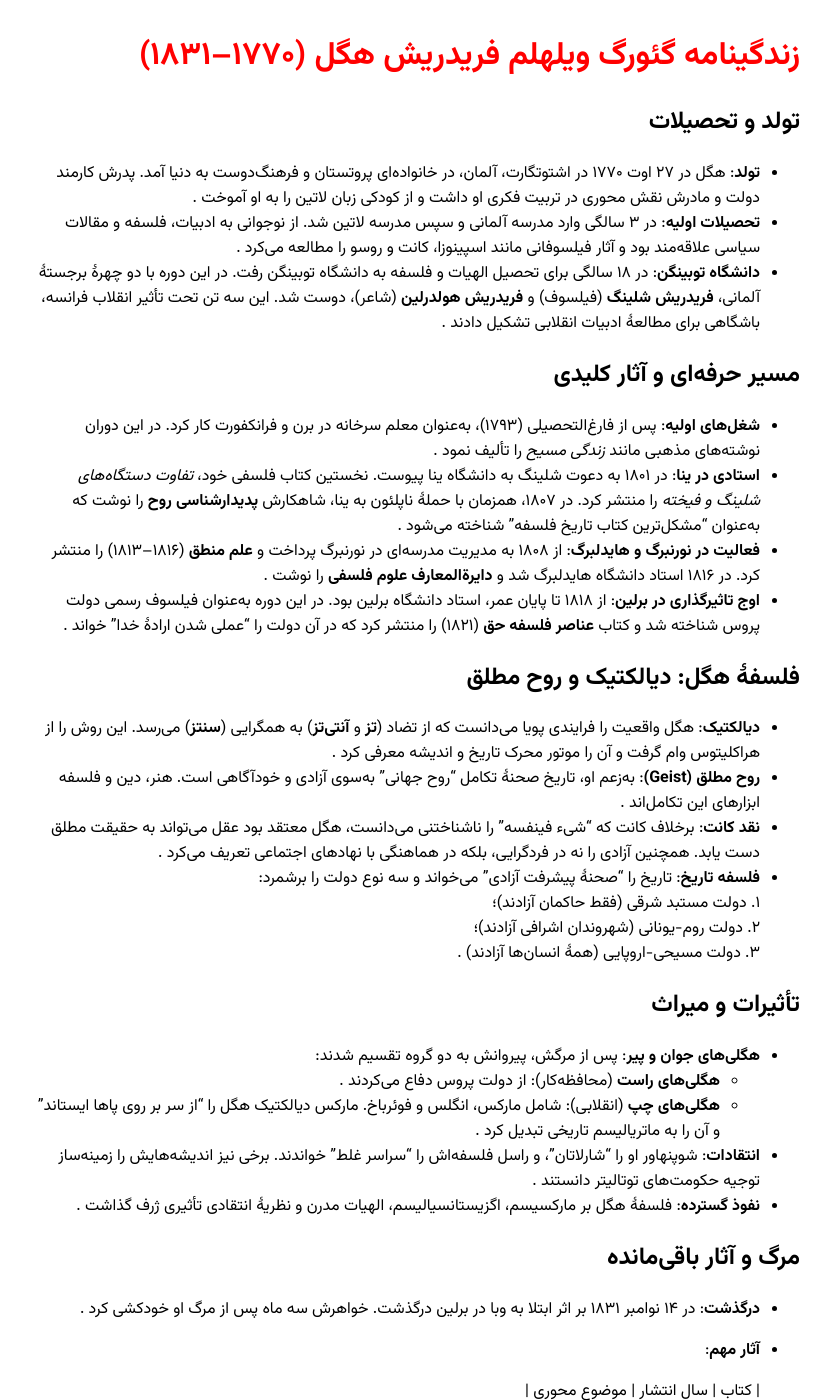
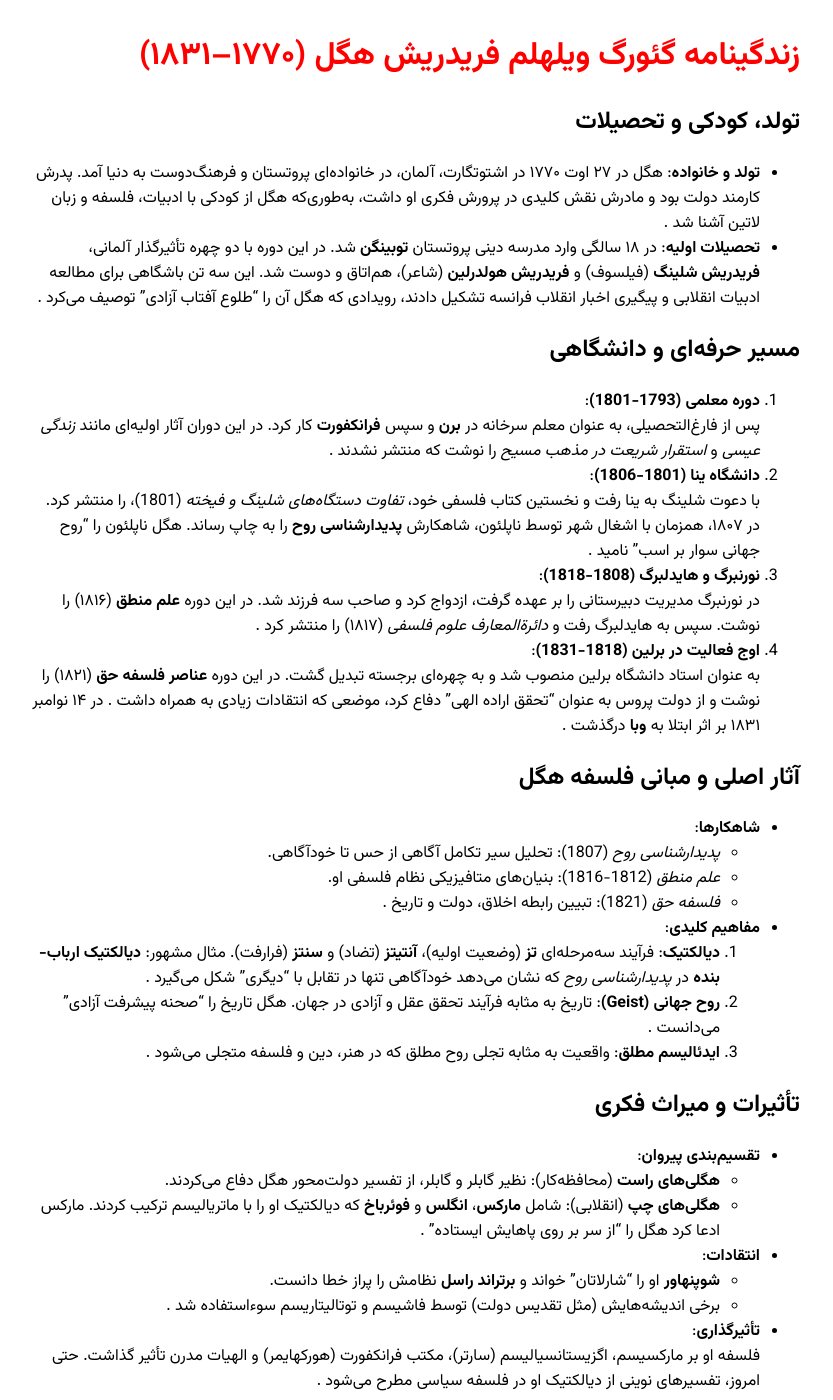
Before and after one commit to darkblog/darkblog.github.io, a Jekyll site: the page built from _posts/2025-7-4-56.md, in a window 1280 px wide and 1400 px high. Shown: the whole window, without its empty margins (224-1057 px from the left). Built offline with Jekyll 4.4.1, drawn with Linux system fonts in a browser that asks for light colours; some of the changed text lies outside the part shown.

Commit message:
Update 2025-7-4-56.md

```diff
--- a/_posts/2025-7-4-56.md
+++ b/_posts/2025-7-4-56.md
@@ -3,44 +3,54 @@ layout: post
 title: زندگینامه گئورگ ویلهلم فریدریش هگل (۱۷۷۰–۱۸۳۱)
 ---
 
-## تولد و تحصیلات
-- **تولد**: هگل در ۲۷ اوت ۱۷۷۰ در اشتوتگارت، آلمان، در خانواده‌ای پروتستان و فرهنگ‌دوست به دنیا آمد. پدرش کارمند دولت و مادرش نقش محوری در تربیت فکری او داشت و از کودکی زبان لاتین را به او آموخت .
-- **تحصیلات اولیه**: در ۳ سالگی وارد مدرسه آلمانی و سپس مدرسه لاتین شد. از نوجوانی به ادبیات، فلسفه و مقالات سیاسی علاقه‌مند بود و آثار فیلسوفانی مانند اسپینوزا، کانت و روسو را مطالعه می‌کرد .
-- **دانشگاه توبینگن**: در ۱۸ سالگی برای تحصیل الهیات و فلسفه به دانشگاه توبینگن رفت. در این دوره با دو چهرهٔ برجستهٔ آلمانی، **فریدریش شلینگ** (فیلسوف) و **فریدریش هولدرلین** (شاعر)، دوست شد. این سه تن تحت تأثیر انقلاب فرانسه، باشگاهی برای مطالعهٔ ادبیات انقلابی تشکیل دادند .
+## تولد، کودکی و تحصیلات
+- **تولد و خانواده**: هگل در ۲۷ اوت ۱۷۷۰ در اشتوتگارت، آلمان، در خانواده‌ای پروتستان و فرهنگ‌دوست به دنیا آمد. پدرش کارمند دولت بود و مادرش نقش کلیدی در پرورش فکری او داشت، به‌طوری‌که هگل از کودکی با ادبیات، فلسفه و زبان لاتین آشنا شد .
+- **تحصیلات اولیه**: در ۱۸ سالگی وارد مدرسه دینی پروتستان **توبینگن** شد. در این دوره با دو چهره تأثیرگذار آلمانی، **فریدریش شلینگ** (فیلسوف) و **فریدریش هولدرلین** (شاعر)، هم‌اتاق و دوست شد. این سه تن باشگاهی برای مطالعه ادبیات انقلابی و پیگیری اخبار انقلاب فرانسه تشکیل دادند، رویدادی که هگل آن را "طلوع آفتاب آزادی" توصیف می‌کرد .
 
-## مسیر حرفه‌ای و آثار کلیدی
-- **شغل‌های اولیه**: پس از فارغ‌التحصیلی (۱۷۹۳)، به‌عنوان معلم سرخانه در برن و فرانکفورت کار کرد. در این دوران نوشته‌های مذهبی مانند *زندگی مسیح* را تألیف نمود .
-- **استادی در ینا**: در ۱۸۰۱ به دعوت شلینگ به دانشگاه ینا پیوست. نخستین کتاب فلسفی خود، *تفاوت دستگاه‌های شلینگ و فیخته* را منتشر کرد. در ۱۸۰۷، همزمان با حملهٔ ناپلئون به ینا، شاهکارش **پدیدارشناسی روح** را نوشت که به‌عنوان "مشکل‌ترین کتاب تاریخ فلسفه" شناخته می‌شود .
-- **فعالیت در نورنبرگ و هایدلبرگ**: از ۱۸۰۸ به مدیریت مدرسه‌ای در نورنبرگ پرداخت و **علم منطق** (۱۸۱۶–۱۸۱۳) را منتشر کرد. در ۱۸۱۶ استاد دانشگاه هایدلبرگ شد و **دایرةالمعارف علوم فلسفی** را نوشت .
-- **اوج تاثیرگذاری در برلین**: از ۱۸۱۸ تا پایان عمر، استاد دانشگاه برلین بود. در این دوره به‌عنوان فیلسوف رسمی دولت پروس شناخته شد و کتاب **عناصر فلسفه حق** (۱۸۲۱) را منتشر کرد که در آن دولت را "عملی شدن ارادهٔ خدا" خواند .
+## مسیر حرفه‌ای و دانشگاهی
+1. **دوره معلمی (1793-1801)**:
+   پس از فارغ‌التحصیلی، به عنوان معلم سرخانه در **برن** و سپس **فرانکفورت** کار کرد. در این دوران آثار اولیه‌ای مانند *زندگی عیسی* و *استقرار شریعت در مذهب مسیح* را نوشت که منتشر نشدند .
+2. **دانشگاه ینا (1801-1806)**:
+   با دعوت شلینگ به ینا رفت و نخستین کتاب فلسفی خود، *تفاوت دستگاه‌های شلینگ و فیخته* (1801)، را منتشر کرد. در ۱۸۰۷، همزمان با اشغال شهر توسط ناپلئون، شاهکارش **پدیدارشناسی روح** را به چاپ رساند. هگل ناپلئون را "روح جهانی سوار بر اسب" نامید .
+3. **نورنبرگ و هایدلبرگ (1808-1818)**:
+   در نورنبرگ مدیریت دبیرستانی را بر عهده گرفت، ازدواج کرد و صاحب سه فرزند شد. در این دوره **علم منطق** (۱۸۱۶) را نوشت. سپس به هایدلبرگ رفت و *دائرةالمعارف علوم فلسفی* (۱۸۱۷) را منتشر کرد .
+4. **اوج فعالیت در برلین (1818-1831)**:
+   به عنوان استاد دانشگاه برلین منصوب شد و به چهره‌ای برجسته تبدیل گشت. در این دوره **عناصر فلسفه حق** (۱۸۲۱) را نوشت و از دولت پروس به عنوان "تحقق اراده الهی" دفاع کرد، موضعی که انتقادات زیادی به همراه داشت . در ۱۴ نوامبر ۱۸۳۱ بر اثر ابتلا به **وبا** درگذشت .
 
-## فلسفهٔ هگل: دیالکتیک و روح مطلق
-- **دیالکتیک**: هگل واقعیت را فرایندی پویا می‌دانست که از تضاد (**تز** و **آنتی‌تز**) به همگرایی (**سنتز**) می‌رسد. این روش را از هراکلیتوس وام گرفت و آن را موتور محرک تاریخ و اندیشه معرفی کرد .
-- **روح مطلق (Geist)**: به‌زعم او، تاریخ صحنهٔ تکامل "روح جهانی" به‌سوی آزادی و خودآگاهی است. هنر، دین و فلسفه ابزارهای این تکامل‌اند .
-- **نقد کانت**: برخلاف کانت که "شیء فینفسه" را ناشناختنی می‌دانست، هگل معتقد بود عقل می‌تواند به حقیقت مطلق دست یابد. همچنین آزادی را نه در فردگرایی، بلکه در هماهنگی با نهادهای اجتماعی تعریف می‌کرد .
-- **فلسفه تاریخ**: تاریخ را "صحنهٔ پیشرفت آزادی" می‌خواند و سه نوع دولت را برشمرد:
-  ۱. دولت مستبد شرقی (فقط حاکمان آزادند)؛
-  ۲. دولت روم-یونانی (شهروندان اشرافی آزادند)؛
-  ۳. دولت مسیحی-اروپایی (همهٔ انسان‌ها آزادند) .
+## آثار اصلی و مبانی فلسفه هگل
+- **شاهکارها**:
+  - *پدیدارشناسی روح* (1807): تحلیل سیر تکامل آگاهی از حس تا خودآگاهی.
+  - *علم منطق* (1812-1816): بنیان‌های متافیزیکی نظام فلسفی او.
+  - *فلسفه حق* (1821): تبیین رابطه اخلاق، دولت و تاریخ .
+- **مفاهیم کلیدی**:
+  1. **دیالکتیک**: فرآیند سه‌مرحله‌ای **تز** (وضعیت اولیه)، **آنتیتز** (تضاد) و **سنتز** (فرارفت). مثال مشهور: **دیالکتیک ارباب-بنده** در *پدیدارشناسی روح* که نشان می‌دهد خودآگاهی تنها در تقابل با "دیگری" شکل می‌گیرد .
+  2. **روح جهانی (Geist)**: تاریخ به مثابه فرآیند تحقق عقل و آزادی در جهان. هگل تاریخ را "صحنه پیشرفت آزادی" می‌دانست .
+  3. **ایدئالیسم مطلق**: واقعیت به مثابه تجلی روح مطلق که در هنر، دین و فلسفه متجلی می‌شود .
 
-## تأثیرات و میراث
-- **هگلی‌های جوان و پیر**: پس از مرگش، پیروانش به دو گروه تقسیم شدند:
-  - **هگلی‌های راست** (محافظه‌کار): از دولت پروس دفاع می‌کردند .
-  - **هگلی‌های چپ** (انقلابی): شامل مارکس، انگلس و فوئرباخ. مارکس دیالکتیک هگل را "از سر بر روی پاها ایستاند" و آن را به ماتریالیسم تاریخی تبدیل کرد .
-- **انتقادات**: شوپنهاور او را "شارلاتان"، و راسل فلسفه‌اش را "سراسر غلط" خواندند. برخی نیز اندیشه‌هایش را زمینه‌ساز توجیه حکومت‌های توتالیتر دانستند .
-- **نفوذ گسترده**: فلسفهٔ هگل بر مارکسیسم، اگزیستانسیالیسم، الهیات مدرن و نظریهٔ انتقادی تأثیری ژرف گذاشت .
+## تأثیرات و میراث فکری
+- **تقسیم‌بندی پیروان**:
+  - **هگلی‌های راست** (محافظه‌کار): نظیر گابلر و گابلر، از تفسیر دولت‌محور هگل دفاع می‌کردند.
+  - **هگلی‌های چپ** (انقلابی): شامل **مارکس**، **انگلس** و **فوئرباخ** که دیالکتیک او را با ماتریالیسم ترکیب کردند. مارکس ادعا کرد هگل را "از سر بر روی پاهایش ایستاده" .
+- **انتقادات**:
+  - **شوپنهاور** او را "شارلاتان" خواند و **برتراند راسل** نظامش را پراز خطا دانست.
+  - برخی اندیشه‌هایش (مثل تقدیس دولت) توسط فاشیسم و توتالیتاریسم سوءاستفاده شد .
+- **تأثیرگذاری**:
+  فلسفه او بر مارکسیسم، اگزیستانسیالیسم (سارتر)، مکتب فرانکفورت (هورکهایمر) و الهیات مدرن تأثیر گذاشت. حتی امروز، تفسیرهای نوینی از دیالکتیک او در فلسفه سیاسی مطرح می‌شود .
 
-## مرگ و آثار باقی‌مانده
-- **درگذشت**: در ۱۴ نوامبر ۱۸۳۱ بر اثر ابتلا به وبا در برلین درگذشت. خواهرش سه ماه پس از مرگ او خودکشی کرد .
-- **آثار مهم**:
+## جدول رویدادهای کلیدی زندگی هگل
 
-  | کتاب               | سال انتشار | موضوع محوری                     |
-  |--------------------|------------|----------------------------------|
-  | پدیدارشناسی روح   | ۱۸۰۷       | سیر خودآگاهی از حس تا معرفت مطلق |
-  | علم منطق          | ۱۸۱۶–۱۸۱۳  | بنیادهای متافیزیکی دیالکتیک     |
-  | فلسفهٔ حق         | ۱۸۲۱       | اخلاق، دولت و تاریخ             |
-  | دایرةالمعارف...  | ۱۸۱۷       | کلیت نظام فلسفی هگل             |
-  بیشتر دستنوشته‌هایش پس از مرگ توسط شاگردانش منتشر شدند .
+| **سال**      | **رویداد**                     | **مهم‌ترین دستاورد/اثر**          |
+|--------------|--------------------------------|----------------------------------|
+| **1770**     | تولد در اشتوتگارت              |                                  |
+| **1788-1793**| تحصیل در توبینگن               | دوستی با شلینگ و هولدرلین        |
+| **1801**     | استادی در دانشگاه ینا          | انتشار نخستین کتاب فلسفی         |
+| **1807**     | اشغال ینا توسط ناپلئون         | انتشار *پدیدارشناسی روح*        |
+| **1816**     | استادی در هایدلبرگ             | انتشار *علم منطق*                |
+| **1818**     | انتقال به دانشگاه برلین        | تثبیت مکتب فلسفی                 |
+| **1821**     | انتشار *فلسفه حق*              | دفاع از دولت پروس                |
+| **1831**     | درگذشت در برلین                | بیماری وبا                       |
 
-## جملهٔ معروف هگل:
-> "هیچ چیز بزرگ در جهان بدون رنج و تلاش به دست نیامده است" .
+## جمله معروف هگل:
+> **"هیچ چیز بزرگ در جهان بدون رنج و تلاش به دست نیامده است"** .
+
+هگل با ترکیب **تاریخ**، **دیالکتیک** و **ایدئالیسم**، نظامی فلسفی ساخت که نه تنها تفسیری از واقعیت، بلکه ابزاری برای تغییر آن ارائه می‌داد. او امروز به‌عنوان یکی از پیچیده‌ترین و تأثیرگذارترین فیلسوفان غرب شناخته می‌شود.
```
